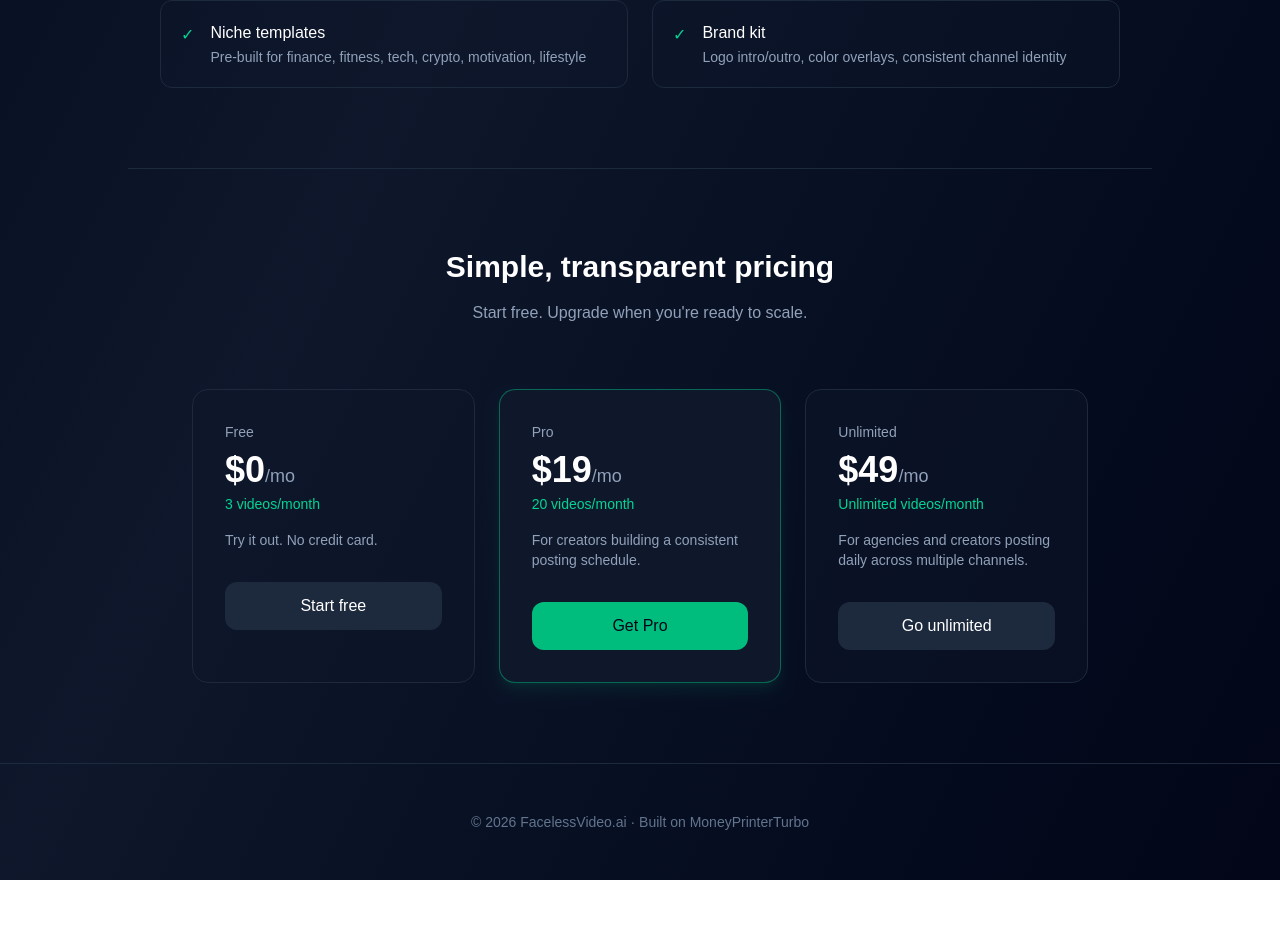
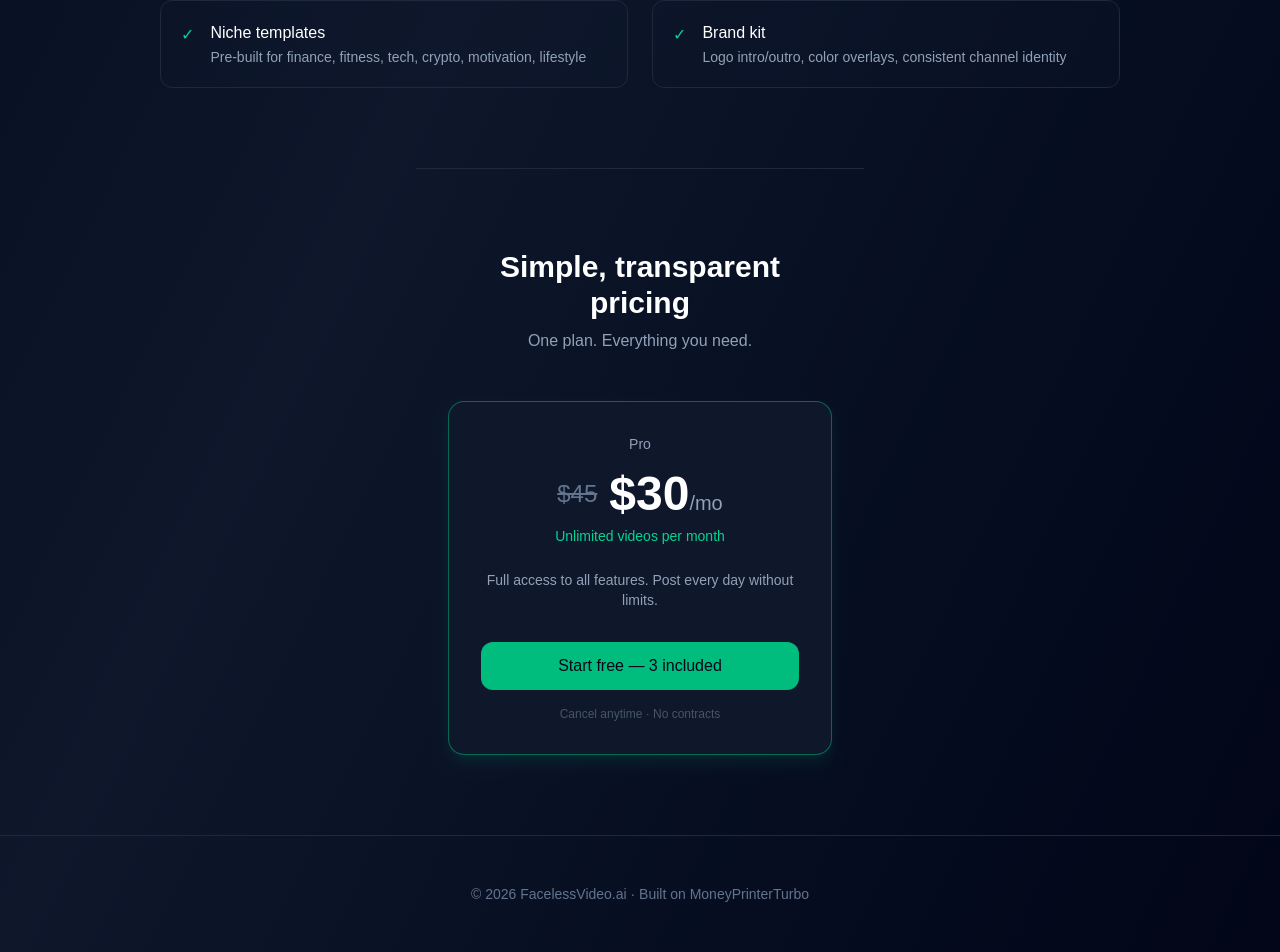
Before and after one commit to playthegameoflife/MPTSAAS, a Next.js app: page / in a window 1280 px wide. Shown: the part 1701-2653 px from the top of the page. Before the commit the page ends 2581 px from the top, so only its background shows below. Built offline with nearby package versions, Linux system fonts and the light colour scheme.

Commit message:
chore: simplify to single 0/mo plan with 5 strikethrough
- One plan: $30/mo, unlimited videos
- $45 price shown with line-through
- /pricing page updated to single plan
- Stripe PLANS config updated to $30

```diff
--- a/src/app/page.tsx
+++ b/src/app/page.tsx
@@ -5,24 +5,16 @@ export default function Home() {
     <div className="min-h-screen bg-gradient-to-br from-slate-950 via-slate-900 to-slate-950 text-white">
       {/* Nav */}
       <nav className="flex items-center justify-between px-4 sm:px-8 py-4 sm:py-5 border-b border-slate-800">
-        <div className="text-lg sm:text-xl font-bold tracking-tight">
+        <Link href="/" className="text-lg sm:text-xl font-bold tracking-tight">
           <span className="text-emerald-400">Faceless</span>Video.ai
-        </div>
-        {/* Desktop nav */}
-        <div className="hidden sm:flex items-center gap-6 text-sm text-slate-400">
-          <a href="#features" className="hover:text-white transition">Features</a>
-          <a href="#pricing" className="hover:text-white transition">Pricing</a>
+        </Link>
+        <div className="flex items-center gap-6 text-sm text-slate-400">
+          <a href="#features" className="hidden sm:block hover:text-white transition">Features</a>
+          <a href="#pricing" className="hidden sm:block hover:text-white transition">Pricing</a>
           <Link href="/dashboard" className="text-white font-medium hover:text-emerald-400 transition">
             Start Free →
           </Link>
         </div>
-        {/* Mobile CTA */}
-        <Link
-          href="/dashboard"
-          className="sm:hidden px-4 py-2 bg-emerald-500 hover:bg-emerald-400 text-slate-950 font-medium rounded-lg text-sm"
-        >
-          Start Free
-        </Link>
       </nav>
 
       {/* Hero */}
@@ -111,60 +103,26 @@ export default function Home() {
         </div>
       </section>
 
-      {/* Pricing */}
-      <section id="pricing" className="max-w-5xl mx-auto px-4 sm:px-8 py-16 sm:py-20 border-t border-slate-800">
-        <h2 className="text-2xl sm:text-3xl font-bold text-center mb-4">Simple, transparent pricing</h2>
-        <p className="text-slate-400 text-center mb-12 sm:mb-16">Start free. Upgrade when you're ready to scale.</p>
-        <div className="grid md:grid-cols-3 gap-4 sm:gap-6 max-w-4xl mx-auto">
-          {[
-            {
-              name: 'Free',
-              price: '$0',
-              videos: '3 videos/month',
-              desc: 'Try it out. No credit card.',
-              cta: 'Start free',
-              highlight: false,
-            },
-            {
-              name: 'Pro',
-              price: '$19',
-              videos: '20 videos/month',
-              desc: 'For creators building a consistent posting schedule.',
-              cta: 'Get Pro',
-              highlight: true,
-            },
-            {
-              name: 'Unlimited',
-              price: '$49',
-              videos: 'Unlimited videos/month',
-              desc: 'For agencies and creators posting daily across multiple channels.',
-              cta: 'Go unlimited',
-              highlight: false,
-            },
-          ].map(({ name, price, videos, desc, cta, highlight }) => (
-            <div
-              key={name}
-              className={`p-4 sm:p-6 lg:p-8 rounded-2xl border ${
-                highlight
-                  ? 'bg-slate-900 border-emerald-500/50 shadow-lg shadow-emerald-500/10'
-                  : 'bg-slate-900/50 border-slate-800'
-              }`}
-            >
-              <div className="text-sm font-medium text-slate-400 mb-2">{name}</div>
-              <div className="text-3xl sm:text-4xl font-bold mb-1">{price}<span className="text-lg font-normal text-slate-400">/mo</span></div>
-              <div className="text-emerald-400 text-sm mb-4">{videos}</div>
-              <p className="text-slate-400 text-sm mb-6 sm:mb-8">{desc}</p>
-              <button
-                className={`w-full py-3 rounded-xl font-medium transition-all text-sm sm:text-base ${
-                  highlight
-                    ? 'bg-emerald-500 hover:bg-emerald-400 text-slate-950'
-                    : 'bg-slate-800 hover:bg-slate-700 text-white'
-                }`}
-              >
-                {cta}
-              </button>
-            </div>
-          ))}
+      {/* Pricing — single plan */}
+      <section id="pricing" className="max-w-md mx-auto px-4 sm:px-8 py-16 sm:py-20 border-t border-slate-800">
+        <h2 className="text-2xl sm:text-3xl font-bold text-center mb-2">Simple, transparent pricing</h2>
+        <p className="text-slate-400 text-center mb-12">One plan. Everything you need.</p>
+
+        <div className="p-6 sm:p-8 rounded-2xl border bg-slate-900 border-emerald-500/50 shadow-lg shadow-emerald-500/10 text-center">
+          <div className="text-sm font-medium text-slate-400 mb-4">Pro</div>
+          <div className="flex items-center justify-center gap-3 mb-2">
+            <div className="text-slate-500 line-through text-2xl font-medium">$45</div>
+            <div className="text-5xl font-bold">$30<span className="text-xl font-normal text-slate-400">/mo</span></div>
+          </div>
+          <div className="text-emerald-400 text-sm mb-6">Unlimited videos per month</div>
+          <p className="text-slate-400 text-sm mb-8">Full access to all features. Post every day without limits.</p>
+          <Link
+            href="/dashboard"
+            className="block w-full py-3 rounded-xl font-medium bg-emerald-500 hover:bg-emerald-400 text-slate-950 transition-all"
+          >
+            Start free — 3 included
+          </Link>
+          <p className="text-slate-600 text-xs mt-4">Cancel anytime · No contracts</p>
         </div>
       </section>
 
--- a/src/app/pricing/page.tsx
+++ b/src/app/pricing/page.tsx
@@ -1,6 +1,5 @@
 'use client';
 
-import { useState } from 'react';
 import Link from 'next/link';
 import { loadStripe } from '@stripe/stripe-js';
 import { PLANS } from '@/lib/stripe';
@@ -8,27 +7,16 @@ import { PLANS } from '@/lib/stripe';
 const stripePromise = loadStripe(process.env.NEXT_PUBLIC_STRIPE_PUBLISHABLE_KEY ?? '');
 
 export default function PricingPage() {
-  const [loading, setLoading] = useState<string | null>(null);
-
-  async function handleCheckout(plan: 'pro' | 'unlimited') {
-    setLoading(plan);
-    try {
-      const res = await fetch('/api/stripe-checkout', {
-        method: 'POST',
-        headers: { 'Content-Type': 'application/json' },
-        body: JSON.stringify({ plan }),
-      });
-      const data = (await res.json()) as { url?: string; error?: string };
-      if (data.url) {
-        window.location.href = data.url;
-      } else {
-        alert(data.error ?? 'Checkout failed');
-        setLoading(null);
-      }
-    } catch {
-      alert('Network error');
-      setLoading(null);
-    }
+  async function handleCheckout() {
+    const stripe = await stripePromise;
+    const res = await fetch('/api/stripe-checkout', {
+      method: 'POST',
+      headers: { 'Content-Type': 'application/json' },
+      body: JSON.stringify({ plan: 'pro' }),
+    });
+    const data = (await res.json()) as { url?: string; error?: string };
+    if (data.url) window.location.href = data.url;
+    else alert(data.error ?? 'Checkout failed');
   }
 
   return (
@@ -38,77 +26,43 @@ export default function PricingPage() {
         <Link href="/" className="text-lg sm:text-xl font-bold tracking-tight">
           <span className="text-emerald-400">Faceless</span>Video.ai
         </Link>
-        <Link
-          href="/dashboard"
-          className="px-4 py-2 bg-emerald-500 hover:bg-emerald-400 text-slate-950 font-medium rounded-lg text-sm"
-        >
+        <Link href="/dashboard" className="px-4 py-2 bg-emerald-500 hover:bg-emerald-400 text-slate-950 font-medium rounded-lg text-sm">
           Start Free
         </Link>
       </nav>
 
-      <div className="max-w-4xl mx-auto px-4 sm:px-8 py-16 sm:py-24">
+      <div className="max-w-md mx-auto px-4 sm:px-8 py-16 sm:py-24">
         <div className="text-center mb-16">
-          <h1 className="text-3xl sm:text-4xl font-bold mb-4">Simple, transparent pricing</h1>
-          <p className="text-slate-400 text-lg">Start free. Upgrade when you're ready to scale.</p>
+          <h1 className="text-3xl sm:text-4xl font-bold mb-4">One plan. Everything you need.</h1>
+          <p className="text-slate-400 text-lg">Start with 3 free videos. No credit card required.</p>
         </div>
 
-        {/* Pricing cards */}
-        <div className="grid md:grid-cols-3 gap-4 sm:gap-6">
-          {/* Free */}
-          <div className="p-4 sm:p-6 lg:p-8 rounded-2xl border bg-slate-900/50 border-slate-800 flex flex-col">
-            <div className="text-sm font-medium text-slate-400 mb-2">Free</div>
-            <div className="text-3xl sm:text-4xl font-bold mb-1">$0</div>
-            <div className="text-emerald-400 text-sm mb-4">3 videos/month</div>
-            <p className="text-slate-400 text-sm mb-6 flex-1">Try it out. No credit card required.</p>
-            <Link
-              href="/dashboard"
-              className="block w-full py-3 text-center rounded-xl font-medium bg-slate-800 hover:bg-slate-700 text-white transition-all text-sm sm:text-base"
-            >
-              Start free
-            </Link>
+        {/* Single plan card */}
+        <div className="p-6 sm:p-8 rounded-2xl border bg-slate-900 border-emerald-500/50 shadow-lg shadow-emerald-500/10 text-center">
+          <div className="text-sm font-medium text-slate-400 mb-4">Pro</div>
+          <div className="flex items-center justify-center gap-3 mb-2">
+            <div className="text-slate-500 line-through text-2xl font-medium">$45</div>
+            <div className="text-5xl font-bold">$30<span className="text-xl font-normal text-slate-400">/mo</span></div>
           </div>
-
-          {/* Pro */}
-          <div className="p-4 sm:p-6 lg:p-8 rounded-2xl border bg-slate-900 border-emerald-500/50 shadow-lg shadow-emerald-500/10 flex flex-col">
-            <div className="flex items-center gap-2 mb-2">
-              <div className="text-sm font-medium text-slate-400">Pro</div>
-              <span className="text-xs bg-emerald-500/20 text-emerald-400 px-2 py-0.5 rounded-full">Popular</span>
-            </div>
-            <div className="text-3xl sm:text-4xl font-bold mb-1">$19</div>
-            <div className="text-emerald-400 text-sm mb-4">20 videos/month</div>
-            <p className="text-slate-400 text-sm mb-6 flex-1">
-              For creators building a consistent posting schedule.
-            </p>
-            <button
-              onClick={() => handleCheckout('pro')}
-              disabled={loading === 'pro'}
-              className="w-full py-3 rounded-xl font-medium bg-emerald-500 hover:bg-emerald-400 text-slate-950 transition-all text-sm sm:text-base disabled:opacity-60"
-            >
-              {loading === 'pro' ? 'Redirecting...' : 'Get Pro'}
-            </button>
-          </div>
-
-          {/* Unlimited */}
-          <div className="p-4 sm:p-6 lg:p-8 rounded-2xl border bg-slate-900/50 border-slate-800 flex flex-col">
-            <div className="text-sm font-medium text-slate-400 mb-2">Unlimited</div>
-            <div className="text-3xl sm:text-4xl font-bold mb-1">$49</div>
-            <div className="text-emerald-400 text-sm mb-4">Unlimited videos/month</div>
-            <p className="text-slate-400 text-sm mb-6 flex-1">
-              For agencies and creators posting daily across multiple channels.
-            </p>
-            <button
-              onClick={() => handleCheckout('unlimited')}
-              disabled={loading === 'unlimited'}
-              className="w-full py-3 rounded-xl font-medium bg-slate-800 hover:bg-slate-700 text-white transition-all text-sm sm:text-base disabled:opacity-60"
-            >
-              {loading === 'unlimited' ? 'Redirecting...' : 'Go unlimited'}
-            </button>
-          </div>
+          <div className="text-emerald-400 text-sm mb-6">Unlimited videos per month</div>
+          <p className="text-slate-400 text-sm mb-8">Full access to all features. Post every day without limits.</p>
+          <button
+            onClick={handleCheckout}
+            className="w-full py-3 rounded-xl font-medium bg-emerald-500 hover:bg-emerald-400 text-slate-950 transition-all"
+          >
+            Subscribe — $30/mo
+          </button>
+          <p className="text-center text-slate-500 text-sm mt-6">Secure payments via Stripe · Cancel anytime</p>
         </div>
 
-        <p className="text-center text-slate-500 text-sm mt-12">
-          Secure payments via Stripe · Cancel anytime
-        </p>
+        {/* Free tier callout */}
+        <div className="mt-8 p-6 rounded-2xl border border-slate-800 bg-slate-900/30 text-center">
+          <p className="text-slate-300 font-medium mb-1">Just trying?</p>
+          <p className="text-slate-400 text-sm">Start free with 3 videos — no card needed.</p>
+          <Link href="/dashboard" className="inline-block mt-4 text-sm text-emerald-400 hover:text-emerald-300">
+            Go to dashboard →
+          </Link>
+        </div>
       </div>
     </div>
   );
--- a/src/lib/stripe.ts
+++ b/src/lib/stripe.ts
@@ -14,14 +14,8 @@ export const PLANS = {
   free: null,
   pro: {
     name: 'Pro',
-    price: 1900,
+    price: 3000,
     priceId: process.env.STRIPE_PRICE_PRO ?? 'price_pro_placeholder',
-    credits: 20,
-  },
-  unlimited: {
-    name: 'Unlimited',
-    price: 4900,
-    priceId: process.env.STRIPE_PRICE_UNLIMITED ?? 'price_unlimited_placeholder',
     credits: -1,
   },
 } as const;
```
